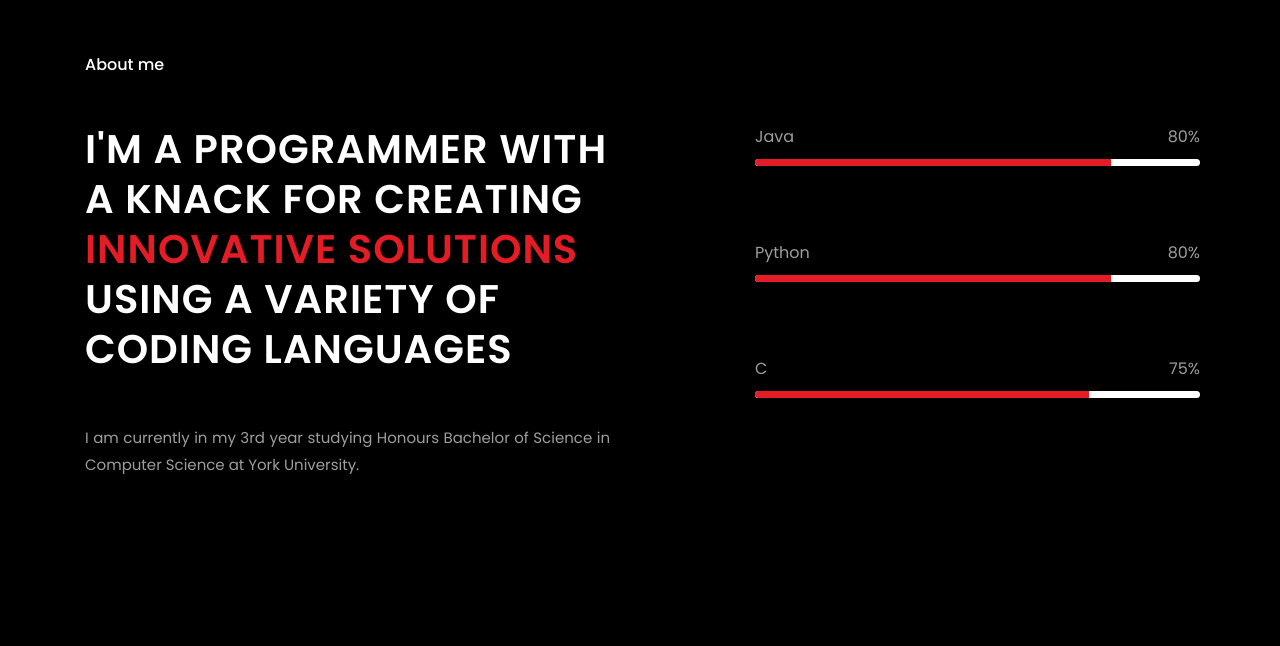
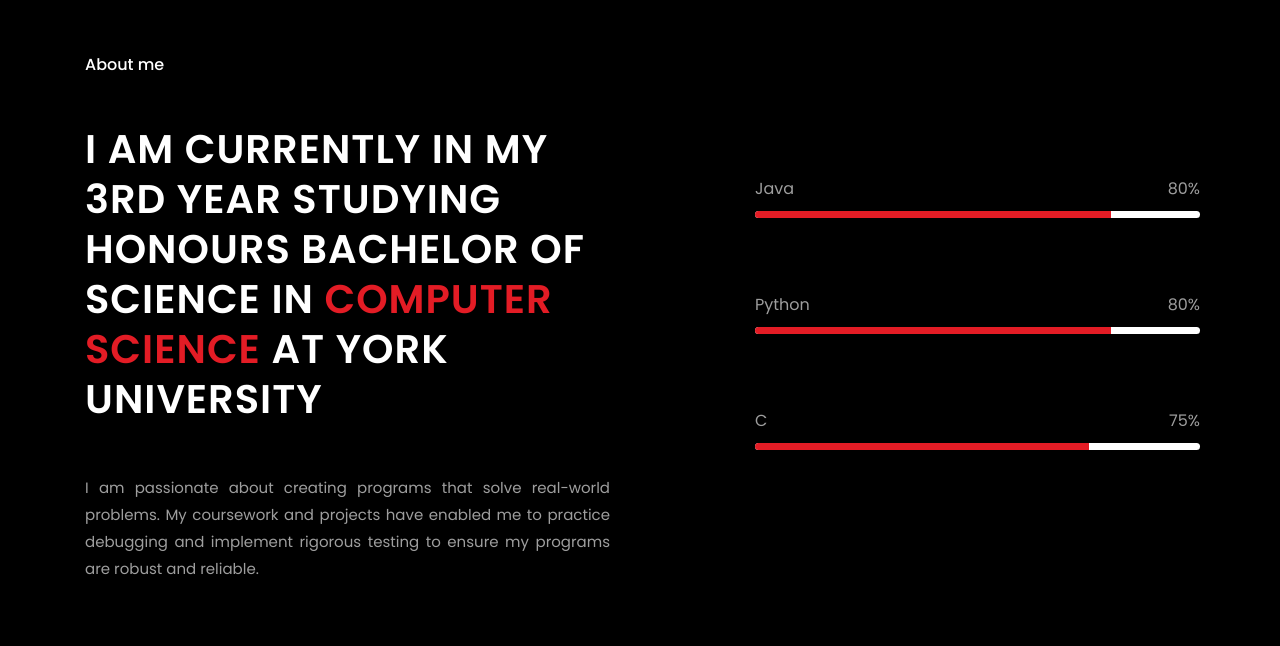
Before and after one commit to zain271/zain271.github.io, a plain HTML site: page index.html in a window 1280 px wide. Shown: the part 900-1546 px from the top of the page. Drawn offline with Linux system fonts and the light colour scheme; a web font is replaced by a local one.

Commit message:
Update index.html

```diff
--- a/index.html
+++ b/index.html
@@ -79,9 +79,11 @@
                                 <div class="content">
                                     <div class="title">
                                         <h4>About me</h4>
-                                        <h2> I'm a programmer with a knack for creating <span>innovative solutions</span>
-                                        using a variety of coding languages</h2>
-                                        <p>I am currently in my 3rd year studying Honours Bachelor of Science in Computer Science at York University.</p>
+                                        <h2> I am currently in my 3rd year studying Honours Bachelor of Science in <span>Computer Science</span> at York University
+                                        </h2>
+                                        <p> I am passionate about creating programs that solve real-world problems. My coursework and projects have enabled me to
+                                            practice debugging and implement rigorous testing to ensure my programs are robust and reliable.
+                                            </p>
                                     </div>
                                 </div>
                             </div>
```
